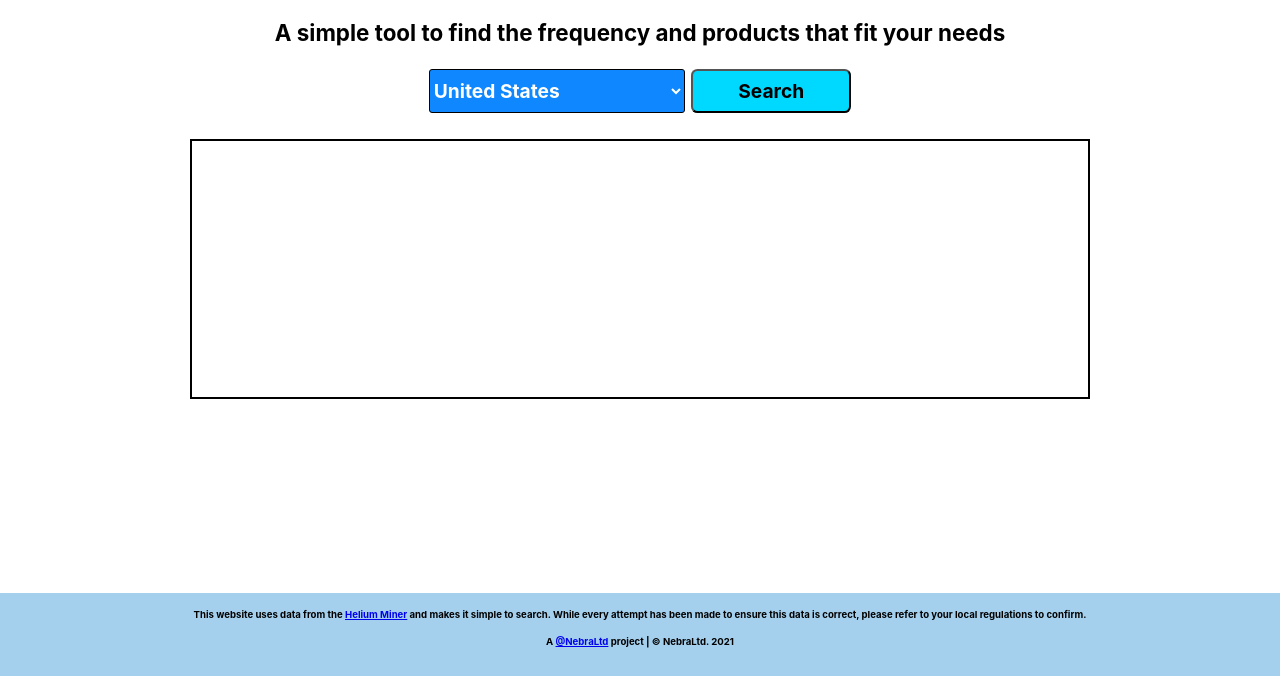
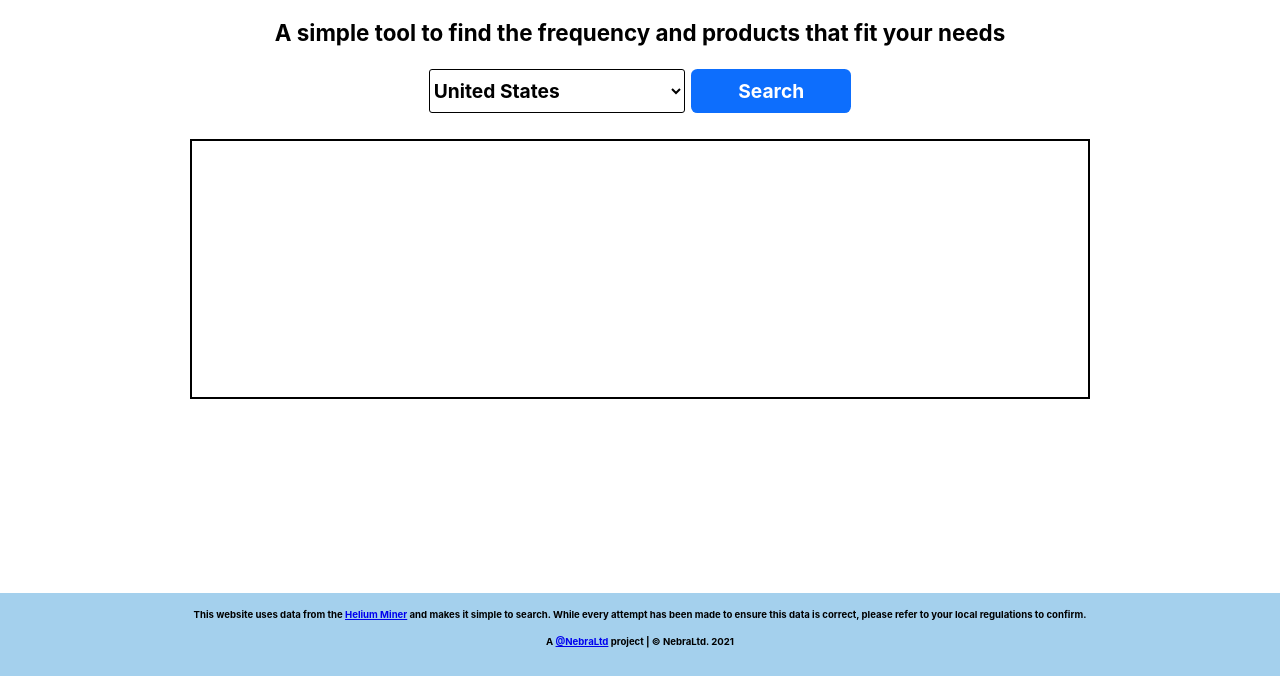
Before and after one commit to samuelliechty/nebra-region-tool, a website: page index.html in a window 1280 px wide. Shown: the part 124-807 px from the top of the page. Drawn offline with Linux system fonts and the light colour scheme.

Commit message:
new button and dropdown css

```diff
--- a/css/nebraRegionTool.css
+++ b/css/nebraRegionTool.css
@@ -69,11 +69,11 @@ body{
 
 select{
     outline: 0;
-    background: rgb(14, 135, 255);
+    background: white;
     background-image: none;
     width: 100%;
     height: 100%;
-    color: white;
+    color: black;
     cursor: pointer;
     border: 1px solid black;
     border-radius: 3px;
@@ -85,12 +85,14 @@ select{
 .submit-button{
     width: 12.5vw;
     height: 3.5vw;
-    background-color:rgb(0, 217, 255);
+    background-color:#0d6efd;
+    color: white;
     border-radius: 0.5vw;
     cursor: pointer;
     font-family: -apple-system, BlinkMacSystemFont, 'Segoe UI', Roboto, Oxygen, Ubuntu, Cantarell, 'Open Sans', 'Helvetica Neue', sans-serif;
     font-weight: 700;
     font-size: 1.5vw;
+    border: none;
 }
 
 .outer-results{
```
